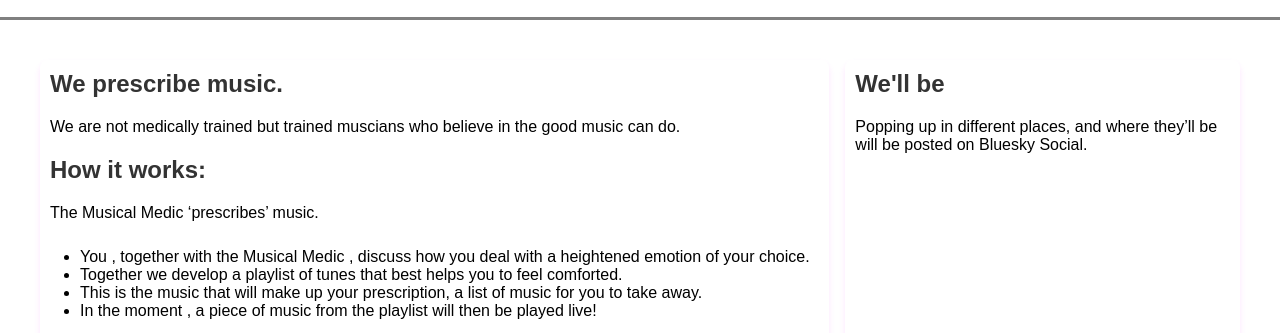
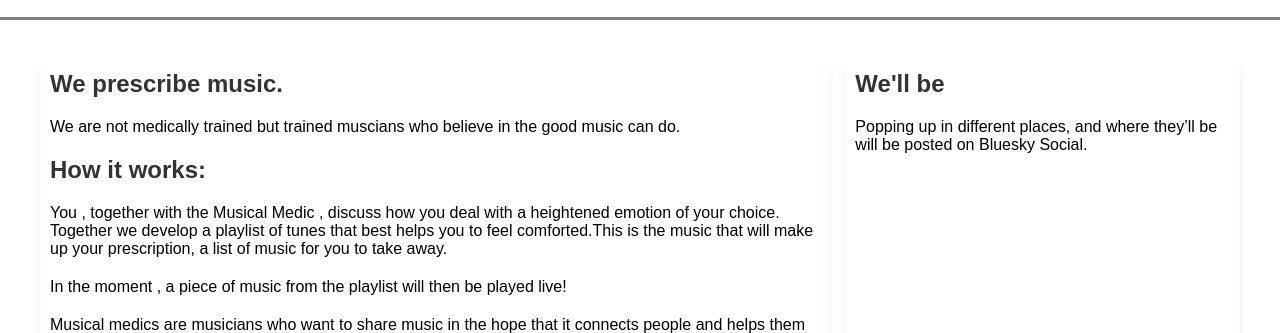
Before and after one commit to developdata/mm, a plain HTML site: page index.html in a window 1280 px wide. Shown: the part 144-477 px from the top of the page. Drawn offline with Linux system fonts and the light colour scheme.

Commit message:
text change on home page

```diff
--- a/index.html
+++ b/index.html
@@ -37,13 +37,8 @@
         <p>We are not medically trained but trained muscians who believe in the good music can do.
         <h2>How it works:</h2>
 
-          <p>The Musical Medic ‘prescribes’ music.</p>
-          <ul>
-            <li>You , together with the Musical Medic , discuss how you deal with a heightened emotion of your choice. </li>
-            <li>Together we develop a playlist of tunes that best helps you to feel comforted.</li>
-            <li>This is the music that will make up your prescription, a list of music for you to take away.</li>
-            <li>In the moment , a piece of music from the playlist will then be played live!  </li>
-          </ul>
+          <p>You , together with the Musical Medic , discuss how you deal with a heightened emotion of your choice. Together we develop a playlist of tunes that best helps you to feel comforted.This is the music that will make up your prescription, a list of music for you to take away.</p>
+          <p>In the moment , a piece of music from the playlist will then be played live!  </p>
 
        <p>Musical medics are musicians who want to share music in the hope that it connects people and helps them feel a bit better. </p>
        <p>This is all free !</p>
```
